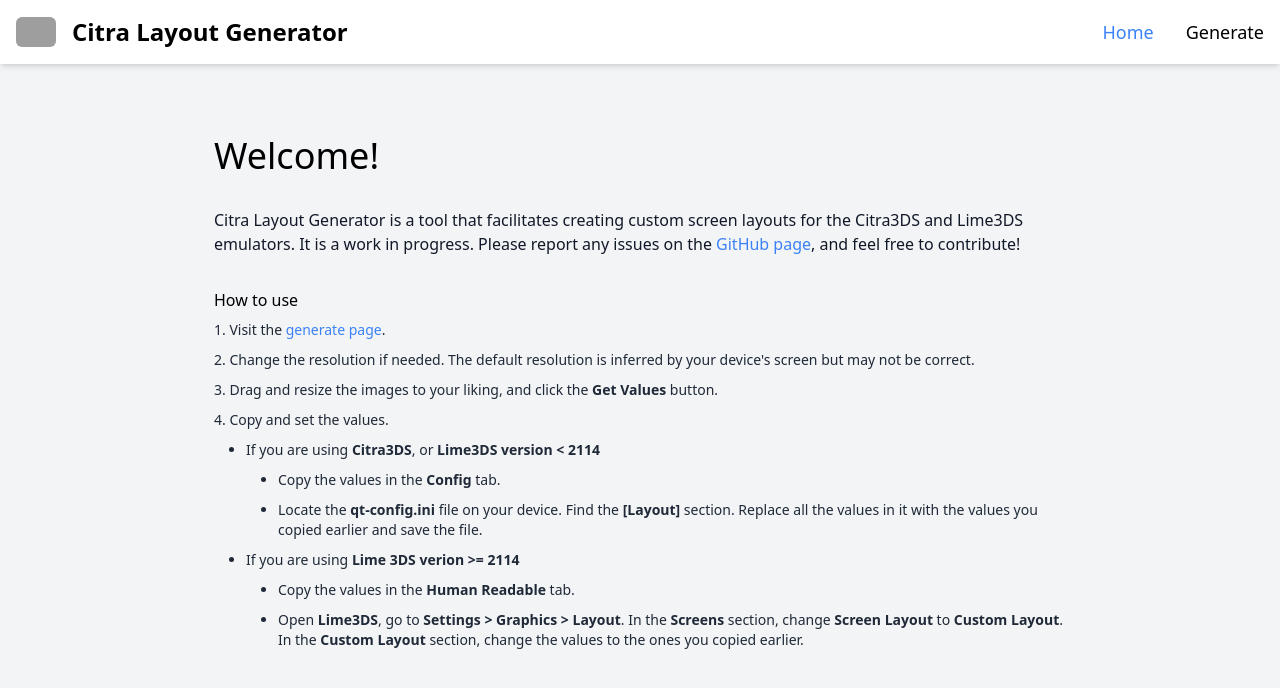
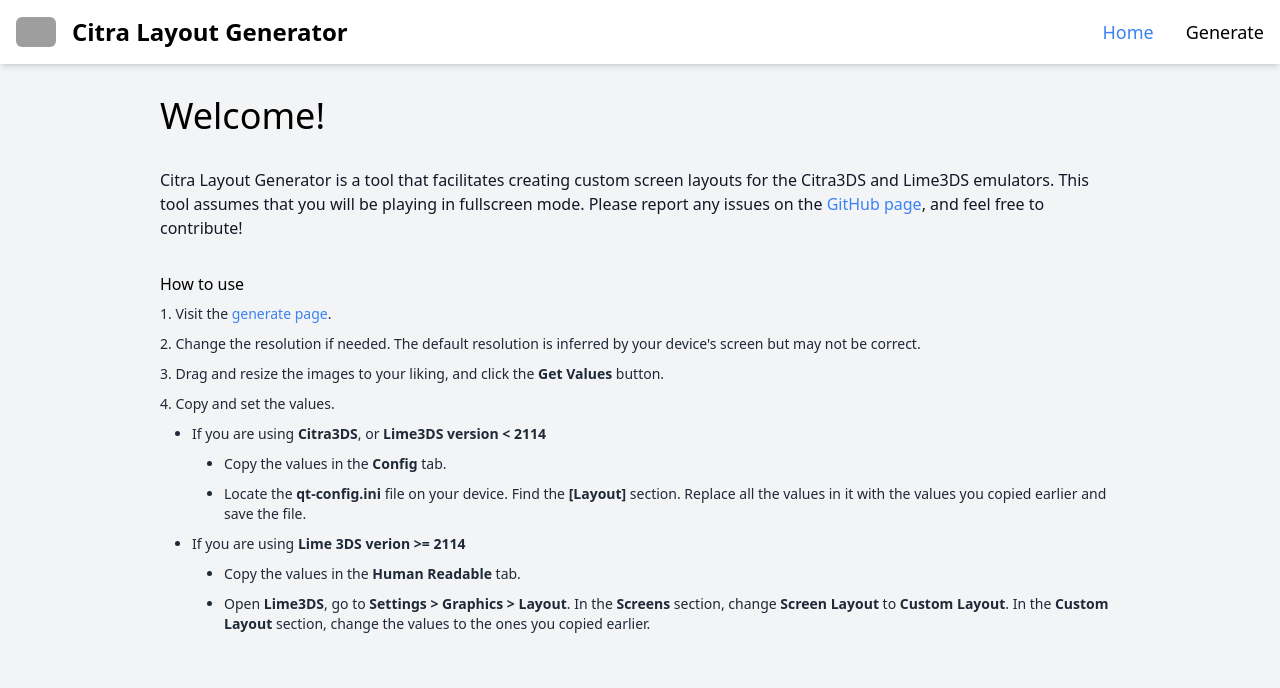
Before and after one commit to dnlgrwd87/citra-screen-layout-generator, a Next.js app: page / in a window 1280 px wide. Shown: the top 688 px of the page. Built offline with nearby package versions, Linux system fonts and the light colour scheme; grey boxes are pictures that could not be loaded.

Commit message:
note that values are for full screen adjust padding

```diff
--- a/app/layout.tsx
+++ b/app/layout.tsx
@@ -20,7 +20,7 @@
             <ThemeProvider theme={theme}>
                 <body className="bg-gray-100">
                     <Navbar />
-                    <div className="p-8">{children}</div>
+                    <div className="py-8">{children}</div>
                     <Analytics />
                 </body>
             </ThemeProvider>
--- a/app/page.tsx
+++ b/app/page.tsx
@@ -2,16 +2,16 @@
 
 export default function Home() {
     return (
-        <div className="flex p-10 justify-center">
+        <div className="flex justify-center">
             <div className="w-3/4">
                 <h1 className="mb-8 text-4xl">Welcome!</h1>
                 <div className="mb-8 text-md font-medium text-gray-900">
                     <div>
                         Citra Layout Generator is a tool that facilitates creating custom screen
-                        layouts for the Citra3DS and Lime3DS emulators. It is a work in progress.
-                        Please report any issues on the{' '}
+                        layouts for the Citra3DS and Lime3DS emulators. This tool assumes that you
+                        will be playing in fullscreen mode. Please report any issues on the{' '}
                         <Link
-                            href="https://github.com/dnlgrwd87/citra-screen-layout-generator"
+                            href="https://github.com/dnlgrwd87/citra-screen-layout-generator/issues"
                             className="text-blue-500"
                         >
                             GitHub page
```
